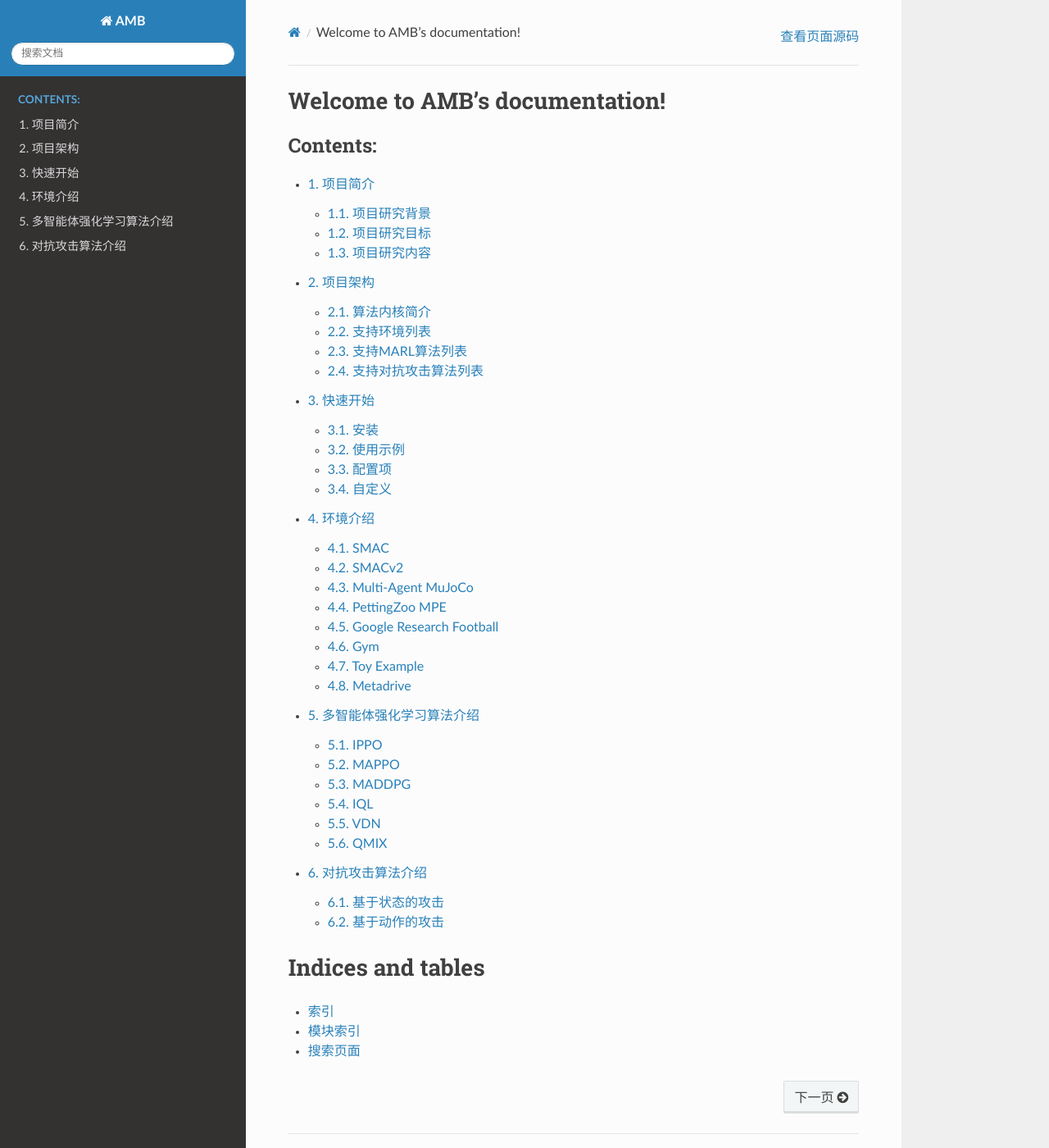
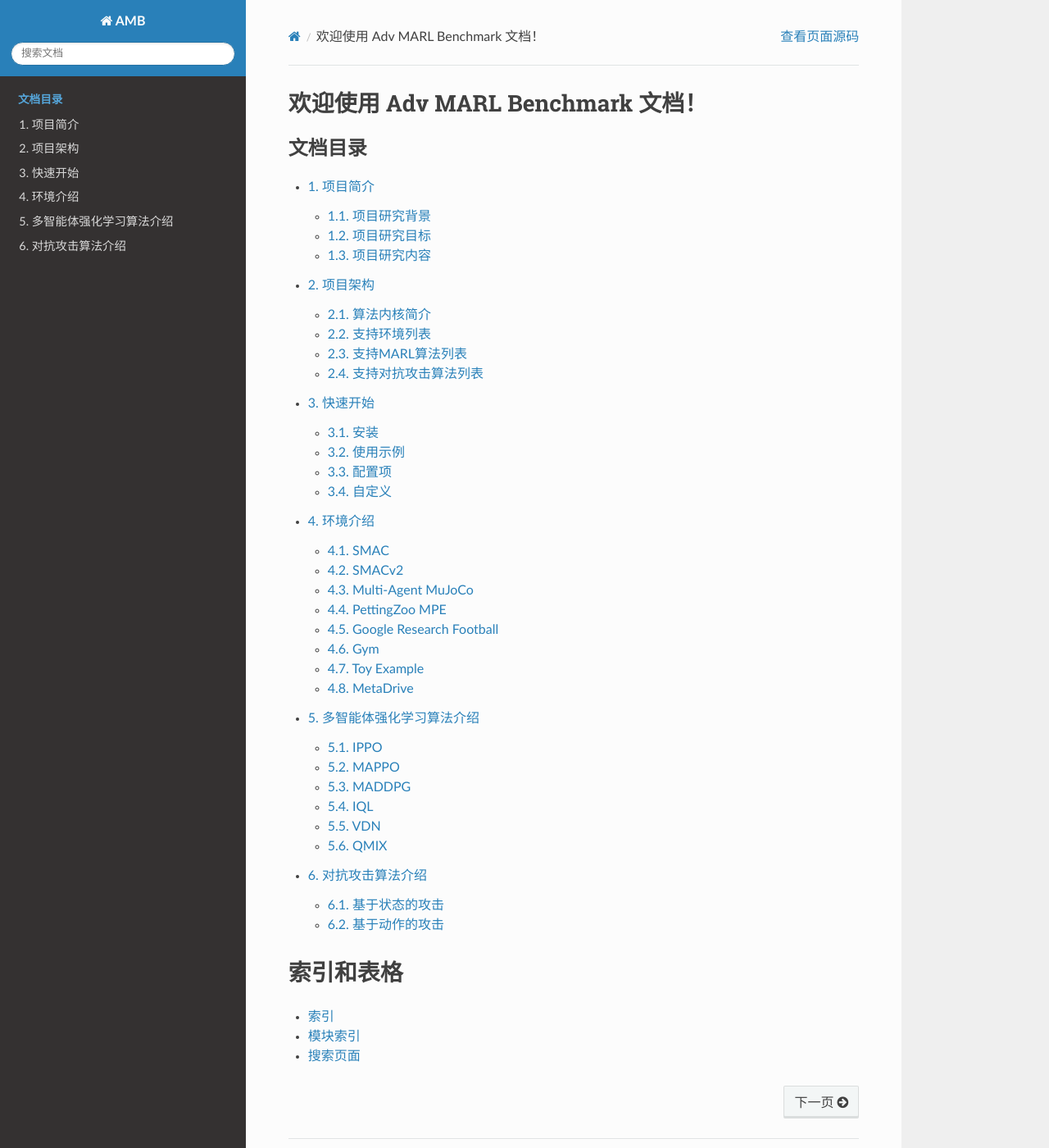
Before and after one commit to raykr/amb_docs, a Sphinx documentation site: the page built from docs/source/index.rst, in a window 1280 px wide and 1400 px high. Shown: the whole window at 82% size. Built offline with Sphinx 7.4.7 and the Read the Docs theme 2.0.0, drawn with Linux system fonts in a browser that asks for light colours.

```diff
--- a/docs/source/index.rst
+++ b/docs/source/index.rst
@@ -3,13 +3,13 @@
    You can adapt this file completely to your liking, but it should at least
    contain the root `toctree` directive.
 
-Welcome to AMB's documentation!
-===============================
+欢迎使用 Adv MARL Benchmark 文档！
+==========================================
 
 .. toctree::
    :maxdepth: 2
    :numbered:
-   :caption: Contents:
+   :caption: 文档目录
 
    handbook/introduction
    handbook/architecture
@@ -19,7 +19,7 @@
    handbook/adversarial
 
 
-Indices and tables
+索引和表格
 ===============================
 
 * :ref:`genindex`
```
Also changed, not shown: README.md (+25 -1 lines), docs/source/handbook/algorithm.rst (+12 -0 lines), docs/source/handbook/architecture.rst (+9 -1 lines), docs/source/handbook/environment.rst (+25 -2 lines).
